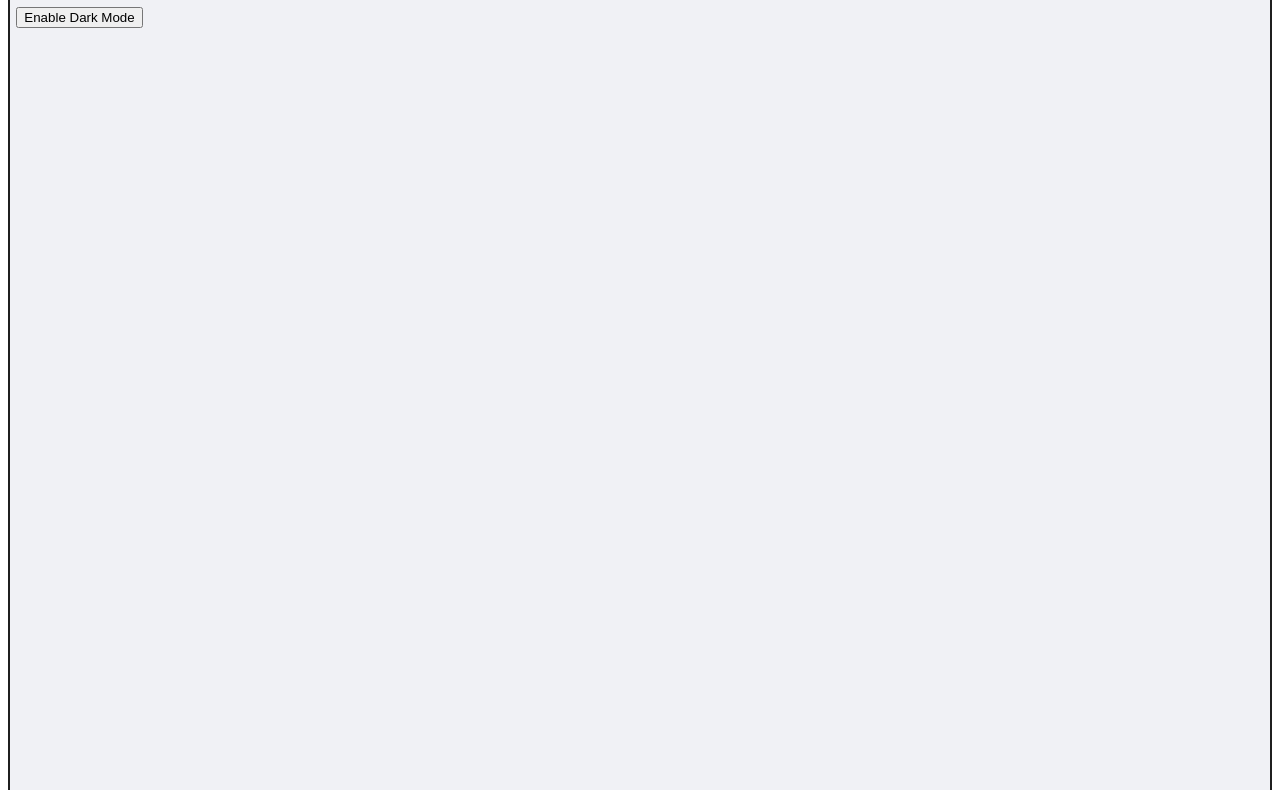
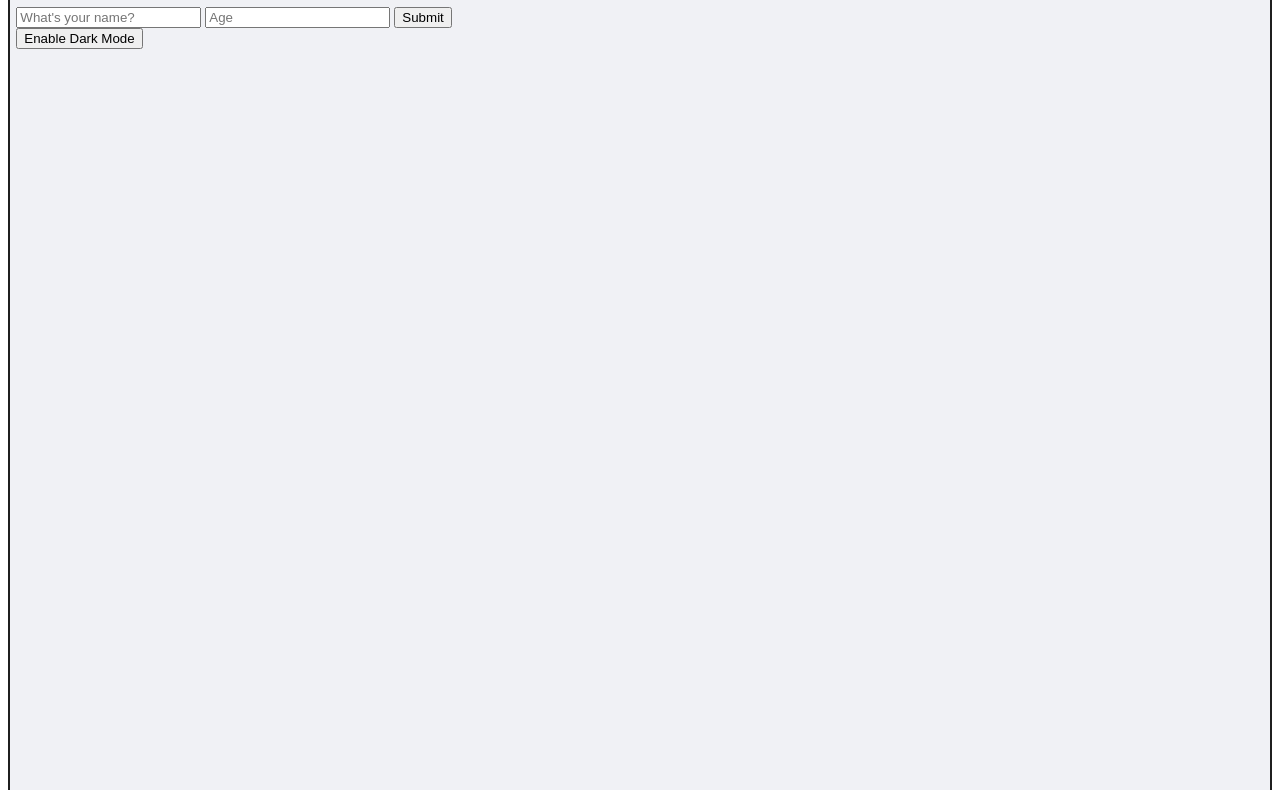
Before and after one commit to hgarcia000/SBA-316, a plain HTML site: page index.html in a window 1280 px wide. Shown: the part 83-873 px from the top of the page. Drawn offline with Linux system fonts and the light colour scheme.

Commit message:
Sixth commit.

```diff
--- a/index.html
+++ b/index.html
@@ -10,6 +10,11 @@
 <body>
     <div id="lightmode">
         <h1>Light Mode</h1>
+        <form action="">
+            <input type="text" name="name" id="name" placeholder="What's your name?" required>
+            <input type="number" name="age" id="age" placeholder="Age" required>
+            <input type="submit" value="Submit">
+        </form>
     </div>
 </body>
 </html>
```
